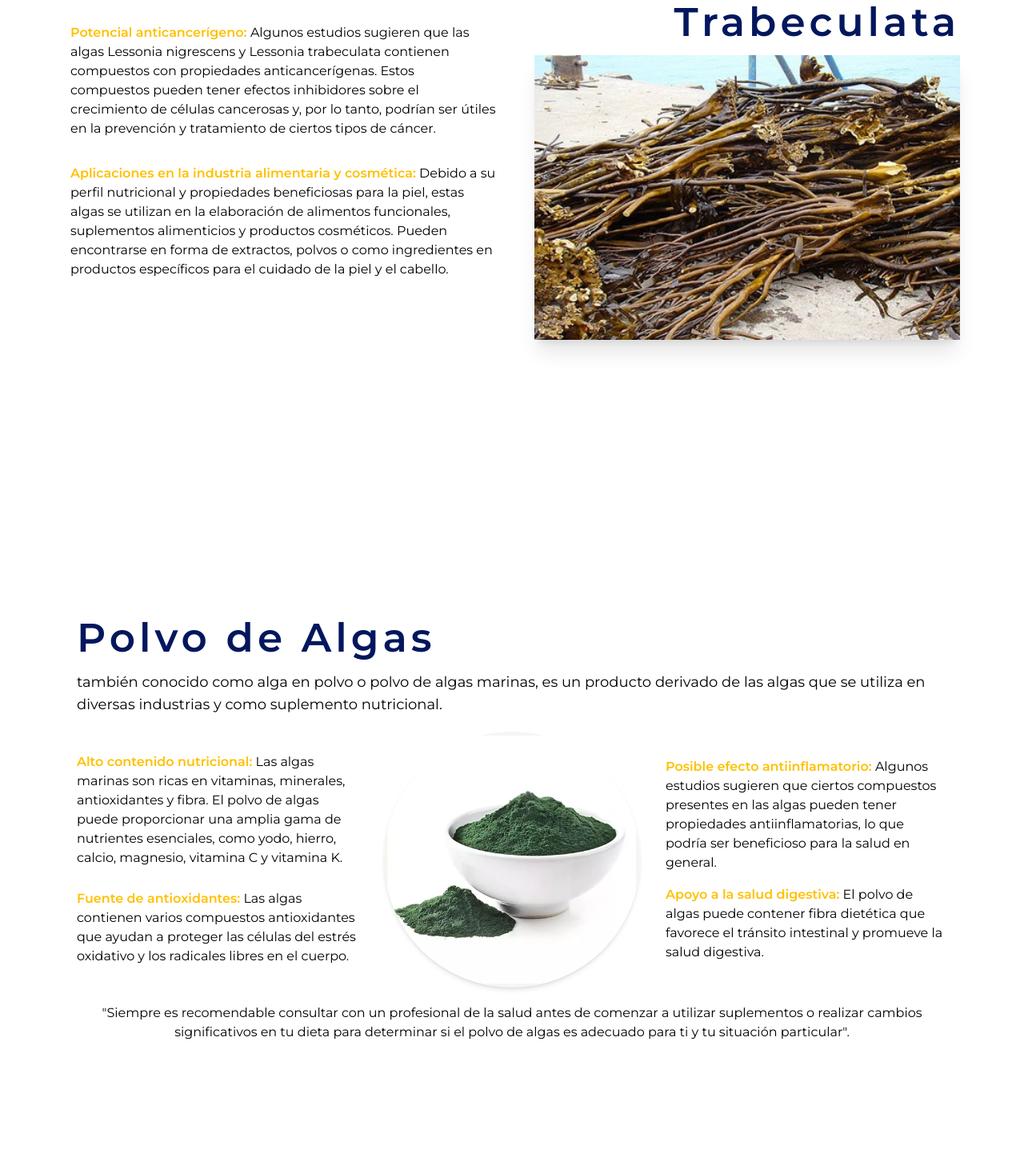
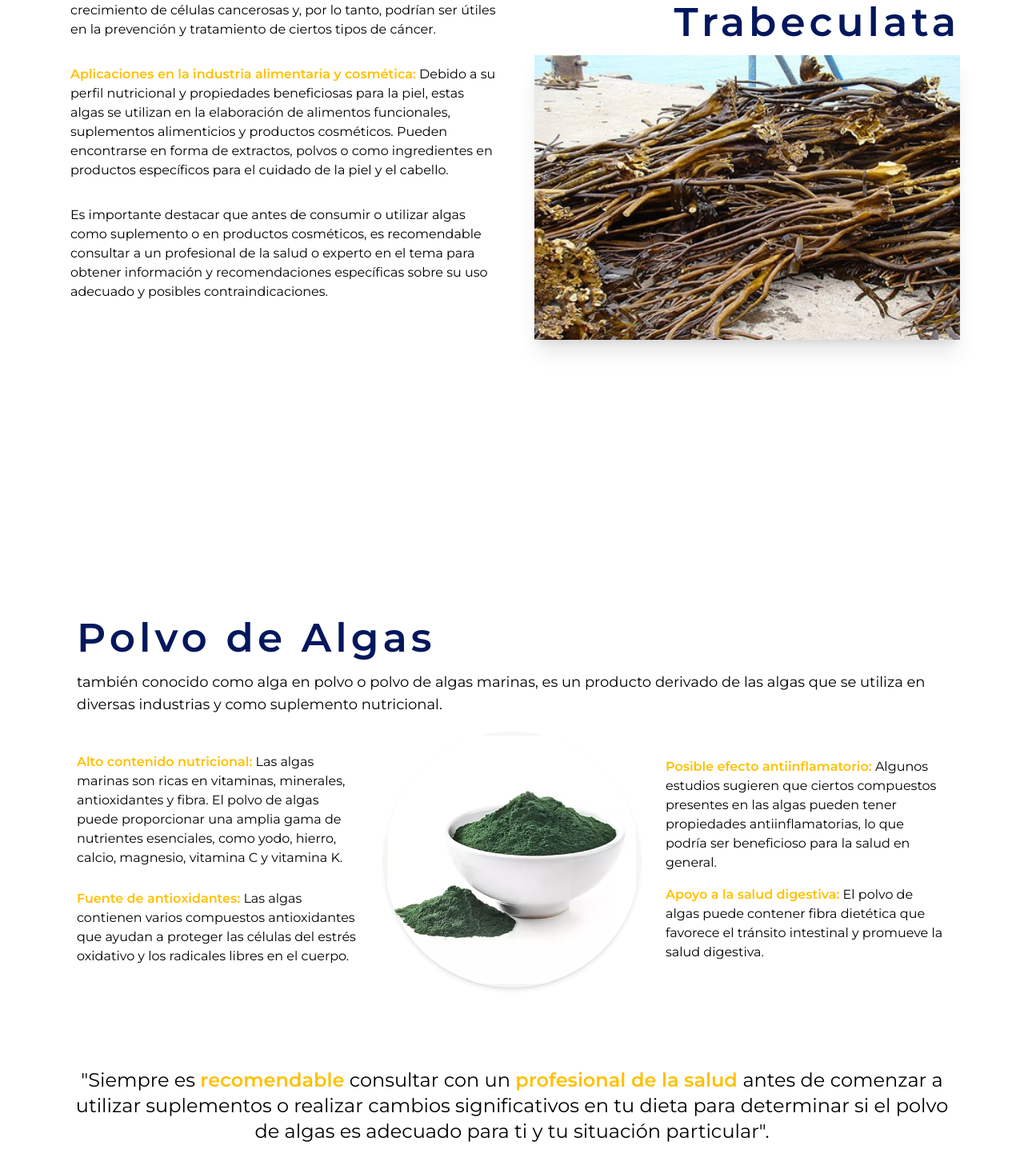
Before and after one commit to KvinPardo/kaisea-web, a React (Vite) app: page / in a window 1280 px wide. Shown: the part 3823-5290 px from the top of the page at 80% size. Built offline with nearby package versions, Linux system fonts and the light colour scheme.

Commit message:
Home casi listo

```diff
--- a/src/components/Productos.jsx
+++ b/src/components/Productos.jsx
@@ -114,20 +114,19 @@ const Productos = () => {
           })}
         </section>
 
+        {/* 2DO PRODUCTO */}
+
         <section className="section">
           {productos2.map((producto, id) => {
             const { title, imagen2, beneficio1, beneficio2, beneficio3 } =
               producto;
             return (
-              <div
-                key={id}
-                className="flex  flex-col lg:flex-row w-full h-full"
-              >
+              <div key={id} className="flex flex-col lg:flex-row w-full h-full">
                 <motion.div
                   variants={staggerContainer(0.3, 1)}
                   initial="hidden"
                   whileInView={"show"}
-                  className="flex-1 flex-col gap-y-8 lg:mr-10 px-2 flex justify-center items-center"
+                  className="flex-1 flex-col gap-y-8 lg:mr-10 px-2 flex  items-center"
                 >
                   <motion.p variants={fadeIn("right", "tween", 0.4, 1.4)}>
                     <span className="text-secondary font-semibold">
@@ -150,6 +149,14 @@ const Productos = () => {
                     cosméticos. Pueden encontrarse en forma de extractos, polvos
                     o como ingredientes en productos específicos para el cuidado
                     de la piel y el cabello.
+                  </motion.p>
+                  <motion.p variants={fadeIn("left", "tween", 0.4, 1.5)}>
+                    Es importante destacar que antes de consumir o utilizar
+                    algas como suplemento o en productos cosméticos, es
+                    recomendable consultar a un profesional de la salud o
+                    experto en el tema para obtener información y
+                    recomendaciones específicas sobre su uso adecuado y posibles
+                    contraindicaciones.
                   </motion.p>
                 </motion.div>
                 <motion.div
@@ -176,22 +183,40 @@ const Productos = () => {
           })}
         </section>
 
+        {/* POLVOS DE ALGAS */}
+
         <section className="section">
-          <div className="px-4">
-            <h3 className="text-2xl mb-4 font-semibold tracking-widest lg:text-[50px] leading-[50px]">
+          <motion.div
+            variants={staggerContainer(0.3, 1)}
+            initial="hidden"
+            whileInView={"show"}
+            className="px-4"
+          >
+            <motion.h3
+              variants={fadeIn("right", "tween", 0.4, 1.4)}
+              className="text-2xl mb-4 font-semibold tracking-widest lg:text-[50px] leading-[50px]"
+            >
               Polvo de Algas
-            </h3>
-            <p className="text-lg mt-4">
+            </motion.h3>
+            <motion.p
+              variants={fadeIn("left", "tween", 0.4, 1.4)}
+              className="text-lg mt-4"
+            >
               también conocido como alga en polvo o polvo de algas marinas, es
               un producto derivado de las algas que se utiliza en diversas
               industrias y como suplemento nutricional.{" "}
-            </p>
-          </div>
+            </motion.p>
+          </motion.div>
 
-          <div className="flex justify-between items-center w-full h-full my-5">
+          <motion.div
+            variants={staggerContainer(0.3, 1)}
+            initial="hidden"
+            whileInView={"show"}
+            className="flex justify-between items-center w-full h-full my-5"
+          >
             <div className="flex flex-col lg:flex-row justify-between w-full h-full">
               <div className="flex-1 flex flex-col justify-evenly items-cente px-4">
-                <p>
+                <motion.p variants={fadeIn("right", "tween", 0.4, 1.4)}>
                   <span className="text-secondary font-semibold">
                     Alto contenido nutricional:
                   </span>{" "}
@@ -199,48 +224,74 @@ const Productos = () => {
                   antioxidantes y fibra. El polvo de algas puede proporcionar
                   una amplia gama de nutrientes esenciales, como yodo, hierro,
                   calcio, magnesio, vitamina C y vitamina K.
-                </p>
-                <p>
+                </motion.p>
+                <motion.p variants={fadeIn("up", "tween", 0.4, 1.4)}>
                   <span className="text-secondary font-semibold">
                     Fuente de antioxidantes:
                   </span>{" "}
                   Las algas contienen varios compuestos antioxidantes que ayudan
                   a proteger las células del estrés oxidativo y los radicales
                   libres en el cuerpo.
-                </p>
+                </motion.p>
               </div>
-              <div className="flex-1 flex justify-center items-center">
-                <img
+              <motion.div
+                variants={staggerContainer(0.3, 1)}
+                initial="hidden"
+                whileInView={"show"}
+                className="flex-1 flex justify-center items-center"
+              >
+                <motion.img
+                  variants={fadeIn("down", "tween", 0.4, 1.4)}
                   src={Polvo}
-                  alt=""
+                  alt="polvo"
                   className="bg-white rounded-full lg:w-80 h-full shadow-md w-60"
                 />
-              </div>
-              <div className="flex-1 flex flex-col justify-evenly items-center p-4">
-                <p>
+              </motion.div>
+              <motion.div
+                variants={staggerContainer(0.3, 1)}
+                initial="hidden"
+                whileInView={"show"}
+                className="flex-1 flex flex-col justify-evenly items-center p-4"
+              >
+                <motion.p variants={fadeIn("left", "tween", 0.4, 1.4)}>
                   <span className="text-secondary font-semibold">
                     Posible efecto antiinflamatorio:
                   </span>{" "}
                   Algunos estudios sugieren que ciertos compuestos presentes en
                   las algas pueden tener propiedades antiinflamatorias, lo que
                   podría ser beneficioso para la salud en general.
-                </p>
-                <p>
+                </motion.p>
+                <motion.p variants={fadeIn("up", "tween", 0.4, 1.4)}>
                   <span className="text-secondary font-semibold">
                     Apoyo a la salud digestiva:
                   </span>{" "}
                   El polvo de algas puede contener fibra dietética que favorece
                   el tránsito intestinal y promueve la salud digestiva.
-                </p>
-              </div>
+                </motion.p>
+              </motion.div>
             </div>
-          </div>
-          <p className="text-center">
-            "Siempre es recomendable consultar con un profesional de la salud
-            antes de comenzar a utilizar suplementos o realizar cambios
-            significativos en tu dieta para determinar si el polvo de algas es
-            adecuado para ti y tu situación particular".
-          </p>
+          </motion.div>
+          <motion.div
+            variants={staggerContainer(0.3, 1)}
+            initial="hidden"
+            whileInView={"show"}
+            className="pt-20"
+          >
+            <motion.p
+              variants={fadeIn("up", "tween", 0.4, 1.4)}
+              className="text-center text-2xl"
+            >
+              "Siempre es{" "}
+              <span className="text-secondary font-semibold">recomendable</span>{" "}
+              consultar con un{" "}
+              <span className="text-secondary font-semibold">
+                profesional de la salud{" "}
+              </span>
+              antes de comenzar a utilizar suplementos o realizar cambios
+              significativos en tu dieta para determinar si el polvo de algas es
+              adecuado para ti y tu situación particular".
+            </motion.p>
+          </motion.div>
         </section>
       </div>
     </section>
```
